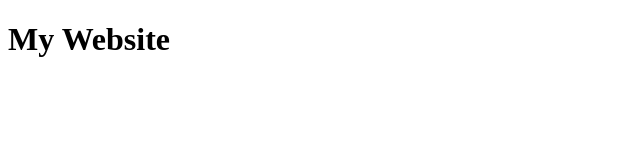
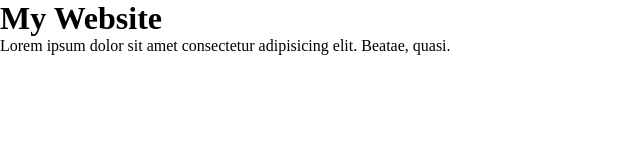
Before and after one commit to Adamashvili/mywebsiteee, a plain HTML site: page index.html in a window 1280 px wide. Shown: the whole page, without its empty margins (0-640 px from the left). Drawn offline with Linux system fonts and the light colour scheme.

Commit message:
add styles

```diff
--- a/index.html
+++ b/index.html
@@ -4,8 +4,10 @@
     <meta charset="UTF-8">
     <meta name="viewport" content="width=device-width, initial-scale=1.0">
     <title>Document</title>
+    <link rel="stylesheet" href="style.css">
 </head>
 <body>
     <h1>My Website</h1>
+    <p>Lorem ipsum dolor sit amet consectetur adipisicing elit. Beatae, quasi.</p>
 </body>
 </html>
--- /dev/null
+++ b/style.css
@@ -0,0 +1,5 @@
+* {
+    margin: 0;
+    padding: 0;
+    box-sizing: border-box;
+}
```
